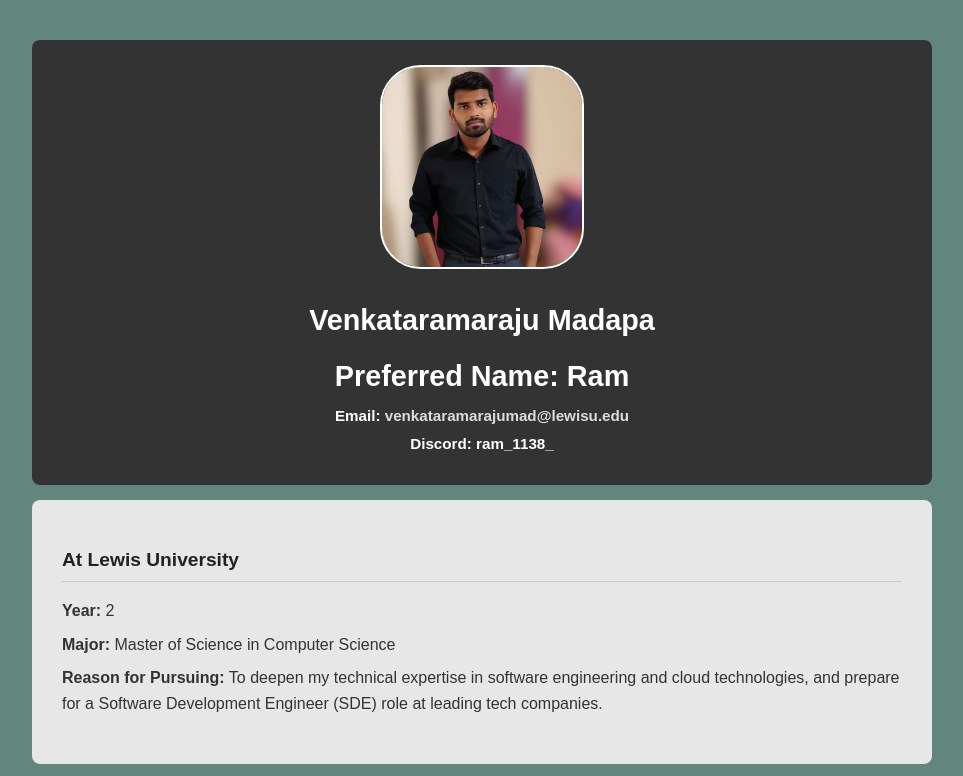
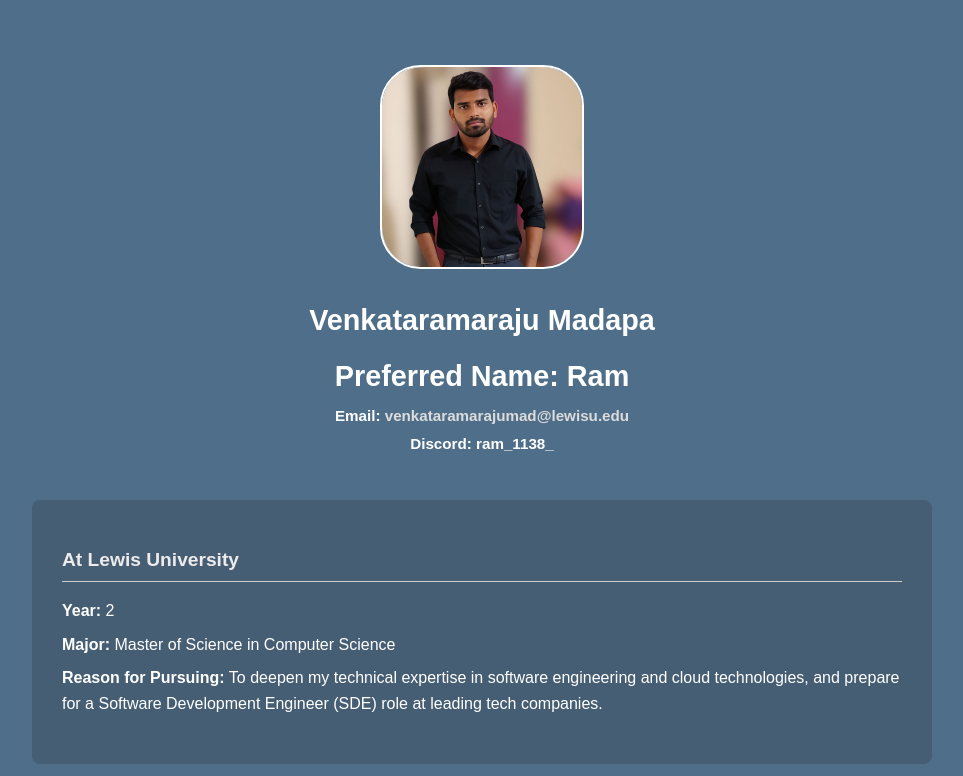
Before and after one commit to VenkataramarajuMadapa/me, a plain HTML site: page index.html in a window 1280 px wide. Shown: the top 776 px of the page, without its empty margins (158-1121 px from the left). Drawn offline with Linux system fonts and the light colour scheme.

Commit message:
Updated About Me Page

```diff
--- a/index.html
+++ b/index.html
@@ -6,7 +6,7 @@
     <style>
         body {
             font-family: Arial, sans-serif;
-            background-color: #62857D;
+            background-color: #4f6e89;
             line-height: 1.6;
             color: #333;
             margin: 0;
@@ -23,7 +23,8 @@
         }
 
         .main-info {
-            background: #333;
+           /* background: #333;*/
+           background: #4f6e89;
             color: #fff;
             padding: 25px 15px;
             text-align: center;
@@ -55,7 +56,7 @@
         }
 
         section {
-            background-color: #e7e7e7;
+            background-color: #6f899f;
             padding: 20px;
             margin: 15px 0;
             border-radius: 8px;
@@ -65,7 +66,7 @@
         section h2 {
             margin-top: 0;
             font-size: 1.2em;
-            color: #222;
+            color: #edebeb;
             border-bottom: 1px solid #ccc;
             padding-bottom: 5px;
         }
@@ -100,9 +101,10 @@
         .course,
         .job,
         .fun-fact {
-            background: #e7e7e7;
+            background: #465e73;
             padding: 15px;
             margin-bottom: 10px;
+            color: #fff;
         }
     </style>
 </head>
```
Also changed, not shown: 1 other file.
